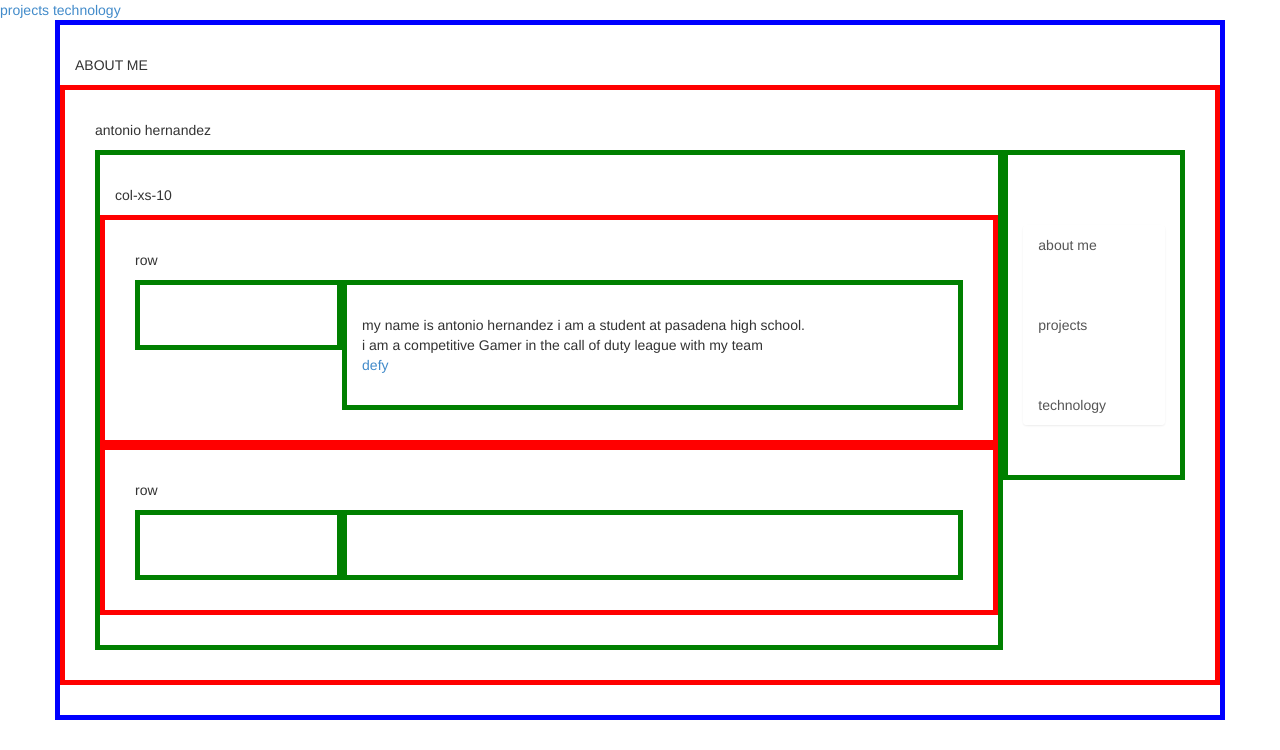
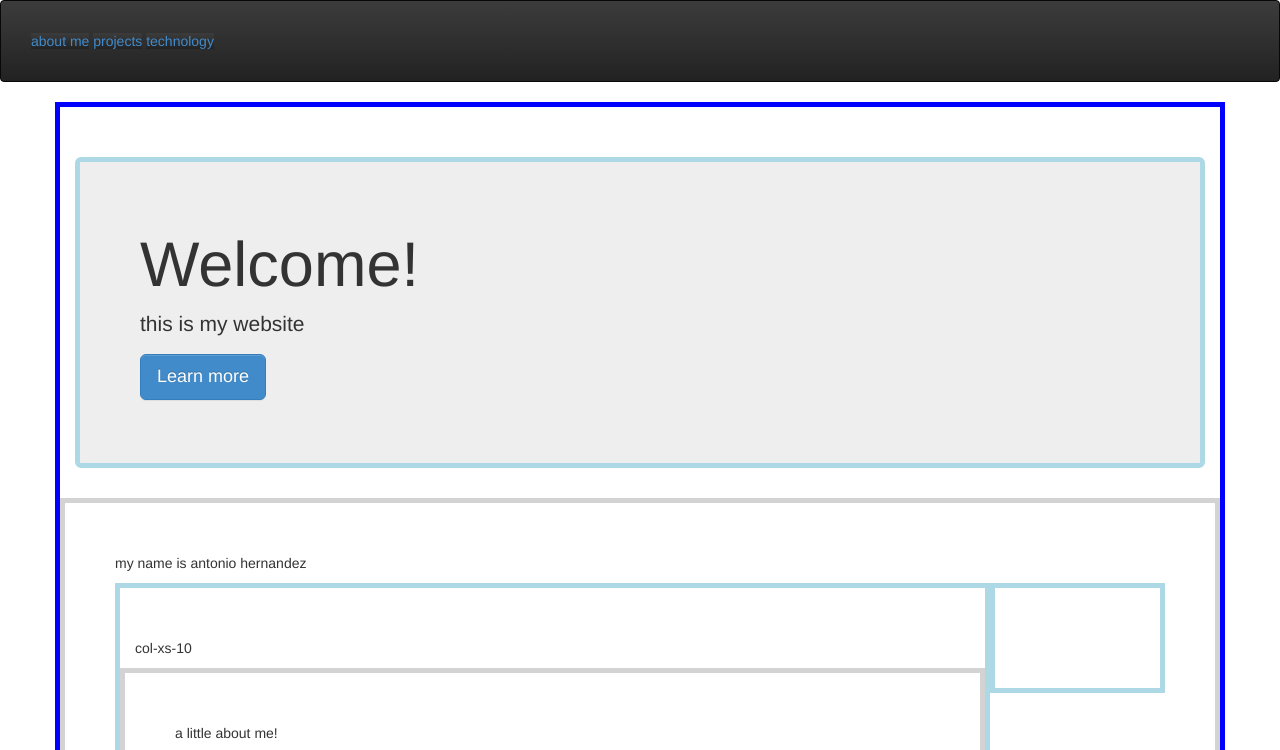
Before and after one commit to hernandezantonio/portfolio-2, a plain HTML site: page public_html/index.html in a window 1280 px wide. Shown: the top 750 px of the page. Drawn offline with Linux system fonts and the light colour scheme.

Commit message:
port changes

```diff
--- a/public_html/css/custom-style.css
+++ b/public_html/css/custom-style.css
@@ -1,14 +1,14 @@
 div {
     border-style: solid;
     border-width: 5px;
-    border-color: green;
-    padding: 30px;
+    border-color: lightblue;
+    padding: 50px;
 }
 .container {
     border-color: blue;
 }
 .row {
-    border-color: red;
+    border-color: lightgrey;
 }
 .list-group-item{
     border: 0;
@@ -16,3 +16,10 @@ div {
     margin-bottom: 40px;
 
 }
+nav{
+    border-width: 5px;
+    padding: 30px;
+}
+body{
+    background-image:
+}
--- a/public_html/index.html
+++ b/public_html/index.html
@@ -7,24 +7,31 @@ and open the template in the editor.
 <html>
     <head>
         <title>ABOUT ME</title>
-    <a href="pprojects.html"> projects</a>
-    <a href="technology.html">technology</a>
         <meta charset="UTF-8">
         <meta name="viewport" content="width=device-width, initial-scale=1.0">
         <link type="text/css" rel="stylesheet" href="css/bootstrap-theme.css">
         <link type="text/css" rel="stylesheet" href="css/bootstrap.css">
         <link type="text/css" rel="stylesheet" href="css/custom-style.css">
+  <nav class="navbar navbar-inverse" role="navigation">
+  <a class="navbar-inverse" href="index.html">about me</a>
+  <a class="navbar-inverse" href="projects.html">projects</a>
+  <a class="navbar-inverse" href="technology.html">technology</a>
+</nav>
     </head>
     <body>
         <div class="container">
-            <p>ABOUT  ME</p>
+            <div class="jumbotron">
+  <h1>Welcome!</h1>
+  <p>this is my website </p>
+  <p><a class="btn btn-primary btn-lg" role="button">Learn more</a></p>
+</div>
          <div class="row">
-            <p>antonio hernandez</p>
+            <p>my name is antonio hernandez</p>
             <div class="col-xs-10">
 
                 <p>col-xs-10</p>
                 <div class="row">
-                    <p>row</p>
+                    <p>a little about me!</p>
                     <div class="col-xs-3"></div>
                     <div class="col-xs-9">
                        <a href="http://tv.majorleaguegaming.com/"></a>
@@ -42,11 +49,7 @@ and open the template in the editor.
                 </div>
             </div>
             <div class="col-xs-2">
-                <nav class="list-group">
-                    <a class="list-group-item" href="index.html">about me</a>
-                    <a class="list-group-item" href="projects.html">projects</a>
-                    <a class="list-group-item" href="technology.html">technology</a>
-                </nav>
+
         </div>
          </div>
         </div>
```
Also changed, not shown: public_html/projects.html (+36 -11 lines), public_html/technology.html (+5 -6 lines).
